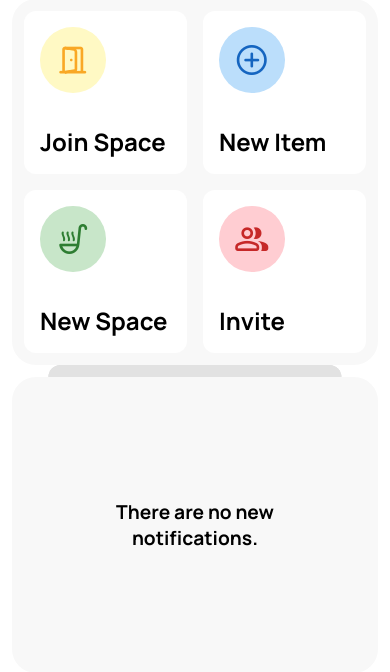
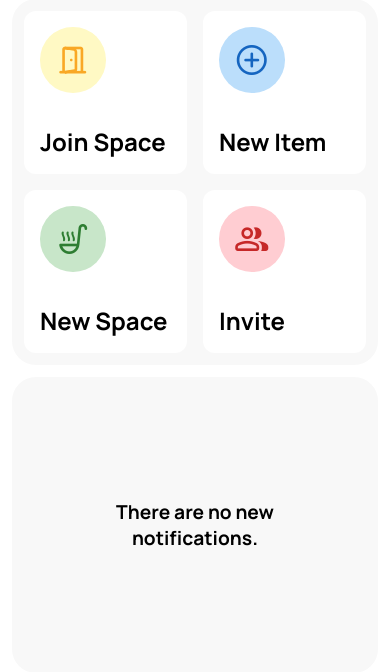
Before and after one commit to czett/shelfi, a Flask app: page /dashboard in a window 390 px wide. Shown: the part 85-757 px from the top of the page. Run offline with Flask 3, Linux system fonts and the light colour scheme; the visitor is signed in with stand-in values (Sample User, id 1); data that the repository does not hold is empty; some libraries are stand-ins or nearby versions.

Commit message:
overfow and form width tweak on mobile

```diff
--- a/static/style/style.css
+++ b/static/style/style.css
@@ -163,6 +163,7 @@
     grid-template-columns: repeat(2, 1fr);
     gap: 1rem;
     user-select: none;
+    overflow: hidden;
 }
 
 .child.quick-actions .quick-action{
@@ -859,6 +860,10 @@
         min-height: 35dvh;
     }
 
+    .quick-actions .list-form{
+        width: 100%;
+    }
+
     .shopping-list .item-card-info{
         font-size: .75rem;
     }
```
Also changed, not shown: README.md.
